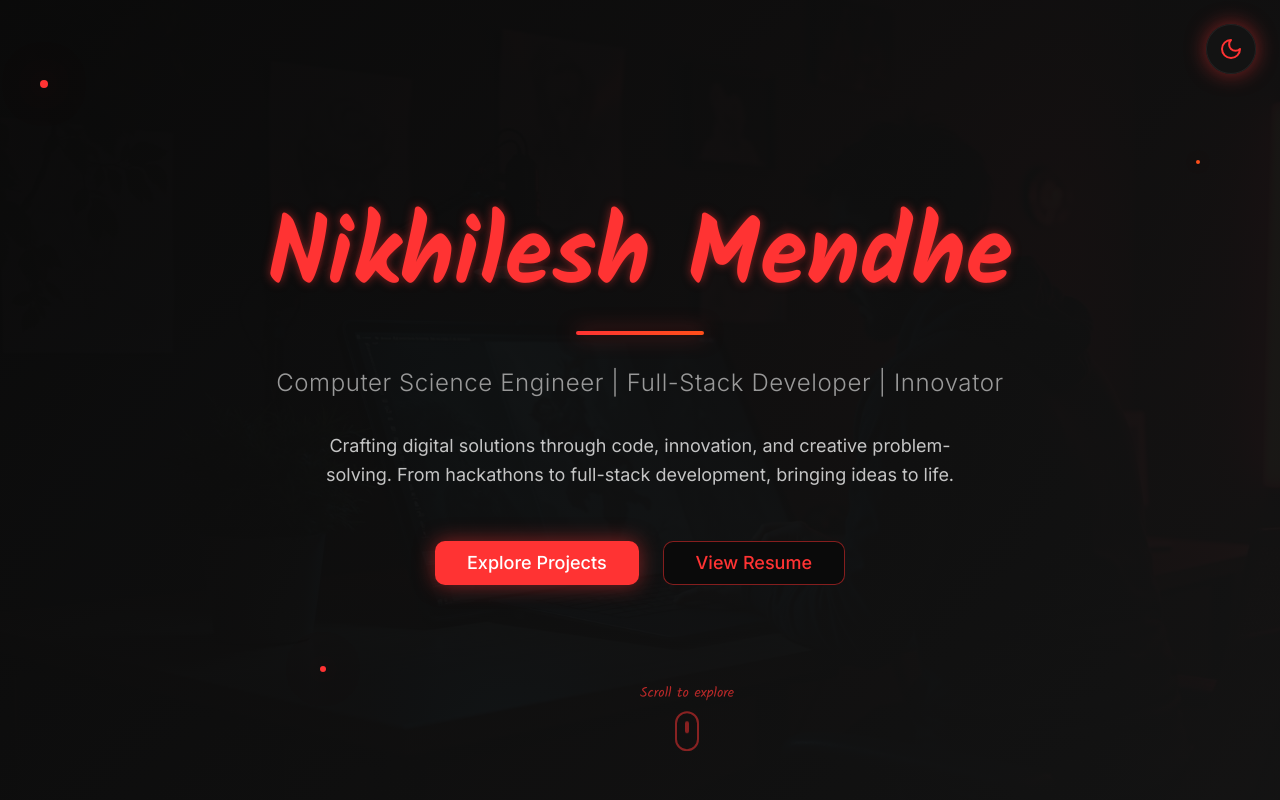
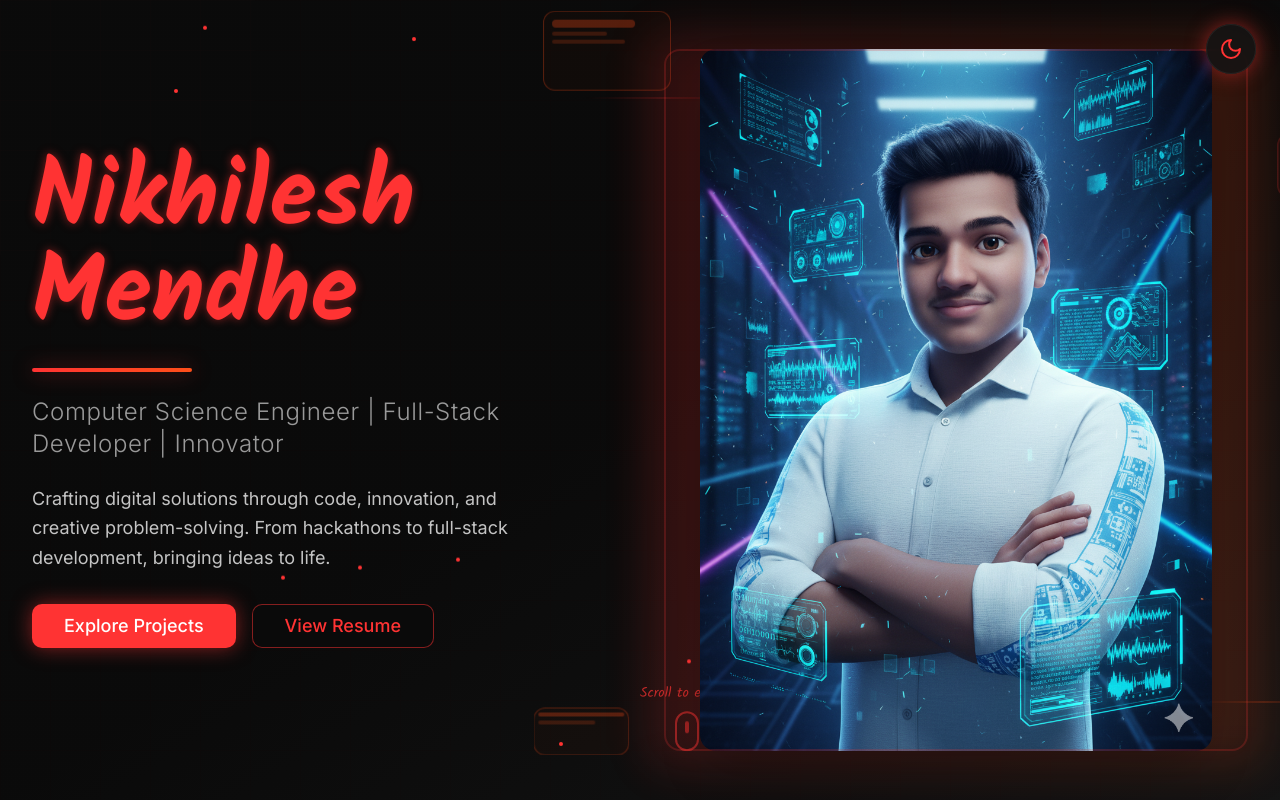
Before and after one commit to NikhileshMendhe/portfolionikhilesh, a React (Vite) app: page / in a window 1280 px wide. Shown: the top 800 px of the page. Built offline with nearby package versions, Linux system fonts and the light colour scheme; the HTML template or start-up script is replaced by a standard one.

Commit message:
Refactor: Update Hero Section

```diff
--- a/src/components/HeroSection.tsx
+++ b/src/components/HeroSection.tsx
@@ -1,6 +1,7 @@
 import { useEffect, useState } from 'react';
 import { Button } from '@/components/ui/button';
 import heroBackground from '@/assets/hero-background.jpg';
+// Image will be placed in public folder
 
 const HeroSection = () => {
   const [scrollY, setScrollY] = useState(0);
@@ -13,40 +14,51 @@ const HeroSection = () => {
 
   return (
     <section className="relative min-h-screen flex items-center justify-center overflow-hidden">
-      {/* Parallax Background */}
+      {/* Futuristic Background */}
+      <div className="absolute inset-0 bg-gradient-to-br from-background via-background/90 to-card opacity-95" />
+
+      {/* Animated Grid */}
+      <div className="absolute inset-0 opacity-20">
+        <div className="absolute inset-0 bg-grid-pattern animate-pulse" />
+      </div>
+
+      {/* Floating particles */}
+      <div className="absolute inset-0 overflow-hidden">
+        {[...Array(15)].map((_, i) => (
           <div
-        className="absolute inset-0 bg-cover bg-center bg-no-repeat opacity-30"
+            key={i}
+            className="absolute w-1 h-1 bg-primary rounded-full animate-float"
             style={{
-          backgroundImage: `url(${heroBackground})`,
-          transform: `translateY(${scrollY * 0.5}px)`,
+              left: `${Math.random() * 100}%`,
+              top: `${Math.random() * 100}%`,
+              animationDelay: `${Math.random() * 4}s`,
+              animationDuration: `${4 + Math.random() * 2}s`
             }}
           />
+        ))}
+      </div>
 
-      {/* Dark overlay with gradient */}
-      <div className="absolute inset-0 bg-gradient-dark opacity-90" />
+      {/* Main content container */}
+      <div className="relative z-10 w-full max-w-7xl mx-auto px-6 lg:px-8">
+        <div className="grid lg:grid-cols-2 gap-12 items-center">
 
-      {/* Floating elements */}
-      <div className="absolute top-20 left-10 w-2 h-2 bg-primary rounded-full pulse-glow" />
-      <div className="absolute top-40 right-20 w-1 h-1 bg-accent rounded-full pulse-glow" style={{ animationDelay: '1s' }} />
-      <div className="absolute bottom-32 left-1/4 w-1.5 h-1.5 bg-primary rounded-full pulse-glow" style={{ animationDelay: '2s' }} />
-
-      {/* Main content */}
-      <div className="relative z-10 text-center max-w-4xl mx-auto px-6">
-        <div className="float">
-          <h1 className="handwritten-bold text-6xl md:text-8xl mb-6 neon-text leading-tight">
+          {/* Left side - Content */}
+          <div className="space-y-8 lg:pr-8">
+            <div className="space-y-6 animate-slide-in-left">
+              <h1 className="handwritten-bold text-5xl md:text-7xl lg:text-8xl neon-text leading-tight">
                 Nikhilesh Mendhe
               </h1>
-          <div className="h-1 w-32 bg-gradient-neon mx-auto mb-8 neon-glow rounded-full" />
-          <p className="text-xl md:text-2xl text-muted-foreground mb-8 font-light tracking-wide">
+              <div className="h-1 w-40 bg-gradient-neon neon-glow rounded-full" />
+              <p className="text-xl md:text-2xl text-muted-foreground font-light tracking-wide">
                 Computer Science Engineer | Full-Stack Developer | Innovator
               </p>
-          <p className="text-lg text-foreground/80 mb-12 max-w-2xl mx-auto leading-relaxed">
+              <p className="text-lg text-foreground/80 max-w-lg leading-relaxed">
                 Crafting digital solutions through code, innovation, and creative problem-solving.
                 From hackathons to full-stack development, bringing ideas to life.
               </p>
             </div>
 
-        <div className="flex flex-col sm:flex-row gap-6 justify-center items-center">
+            <div className="flex flex-col sm:flex-row gap-4 animate-fade-in" style={{ animationDelay: '0.3s' }}>
               <Button
                 variant="default"
                 size="lg"
@@ -66,6 +78,54 @@ const HeroSection = () => {
             </div>
           </div>
 
+          {/* Right side - Hero Image with Holographic Effects */}
+          <div className="relative animate-slide-in-right">
+            {/* Holographic UI Elements */}
+            <div className="absolute -inset-20 opacity-60">
+              {/* Floating panels */}
+              <div className="absolute top-10 -left-10 w-32 h-20 border border-accent/50 bg-accent/5 rounded-lg backdrop-blur-sm animate-float-slow">
+                <div className="p-2 space-y-1">
+                  <div className="h-2 bg-accent/50 rounded w-3/4" />
+                  <div className="h-1 bg-accent/30 rounded w-1/2" />
+                  <div className="h-1 bg-accent/30 rounded w-2/3" />
+                </div>
+              </div>
+
+              <div className="absolute top-40 -right-16 w-28 h-16 border border-primary/50 bg-primary/5 rounded-lg backdrop-blur-sm animate-float-slow" style={{ animationDelay: '1s' }}>
+                <div className="p-2 space-y-1">
+                  <div className="h-2 bg-primary/50 rounded w-full" />
+                  <div className="h-1 bg-primary/30 rounded w-3/4" />
+                </div>
+              </div>
+
+              <div className="absolute bottom-20 -left-12 w-24 h-12 border border-accent/50 bg-accent/5 rounded-lg backdrop-blur-sm animate-float-slow" style={{ animationDelay: '2s' }}>
+                <div className="p-1">
+                  <div className="h-1 bg-accent/50 rounded w-full mb-1" />
+                  <div className="h-1 bg-accent/30 rounded w-2/3" />
+                </div>
+              </div>
+
+              {/* Circuit lines */}
+              <div className="absolute top-32 left-0 w-40 h-0.5 bg-gradient-to-r from-transparent via-primary/50 to-transparent animate-pulse" />
+              <div className="absolute bottom-32 right-0 w-32 h-0.5 bg-gradient-to-l from-transparent via-accent/50 to-transparent animate-pulse" style={{ animationDelay: '1.5s' }} />
+            </div>
+
+            {/* Main hero image */}
+            <div className="relative group">
+              <div className="absolute -inset-4 bg-gradient-to-r from-primary/20 to-accent/20 rounded-2xl blur-xl group-hover:blur-2xl transition-all duration-500 animate-pulse" />
+              <div className="relative">
+                <img
+                  src="/lovable-uploads/199e17c9-2379-4f28-9db7-69c3751e2ddb.png"
+                  alt="Nikhilesh Mendhe - Full Stack Developer"
+                  className="w-full max-w-lg mx-auto rounded-2xl shadow-2xl transition-all duration-500 group-hover:scale-105"
+                />
+                <div className="absolute inset-0 rounded-2xl border-2 border-primary/20 group-hover:border-primary/40 transition-all duration-500" />
+              </div>
+            </div>
+          </div>
+        </div>
+      </div>
+
       {/* Scroll indicator */}
       <div className="absolute bottom-8 left-1/2 transform -translate-x-1/2 animate-bounce">
         <div className="flex flex-col items-center text-primary/70">
--- a/src/index.css
+++ b/src/index.css
@@ -365,6 +365,12 @@
     50% { transform: translateY(-20px); }
   }
 
+  @keyframes float-slow {
+    0%, 100% { transform: translateY(0px) translateX(0px); }
+    33% { transform: translateY(-10px) translateX(5px); }
+    66% { transform: translateY(5px) translateX(-3px); }
+  }
+
   @keyframes pulse-glow {
     0%, 100% {
       box-shadow: 0 0 20px hsl(var(--primary) / 0.3);
@@ -372,6 +378,14 @@
     50% {
       box-shadow: 0 0 40px hsl(var(--primary) / 0.6);
     }
+  }
+
+  /* Grid background pattern */
+  .bg-grid-pattern {
+    background-image:
+      linear-gradient(hsl(var(--primary) / 0.1) 1px, transparent 1px),
+      linear-gradient(90deg, hsl(var(--primary) / 0.1) 1px, transparent 1px);
+    background-size: 50px 50px;
   }
 
   /* 3D flip card utilities */
@@ -396,6 +410,14 @@
     animation: float 6s ease-in-out infinite;
   }
 
+  .animate-float {
+    animation: float 4s ease-in-out infinite;
+  }
+
+  .animate-float-slow {
+    animation: float-slow 8s ease-in-out infinite;
+  }
+
   .pulse-glow {
     animation: pulse-glow 2s ease-in-out infinite;
   }
```
Also changed, not shown: public/lovable-uploads/199e17c9-2379-4f28-9db7-69c3751e2ddb.png (added), public/nikhilesh-hero.png (added). Lines whose indentation alone changed are shown as unchanged.
